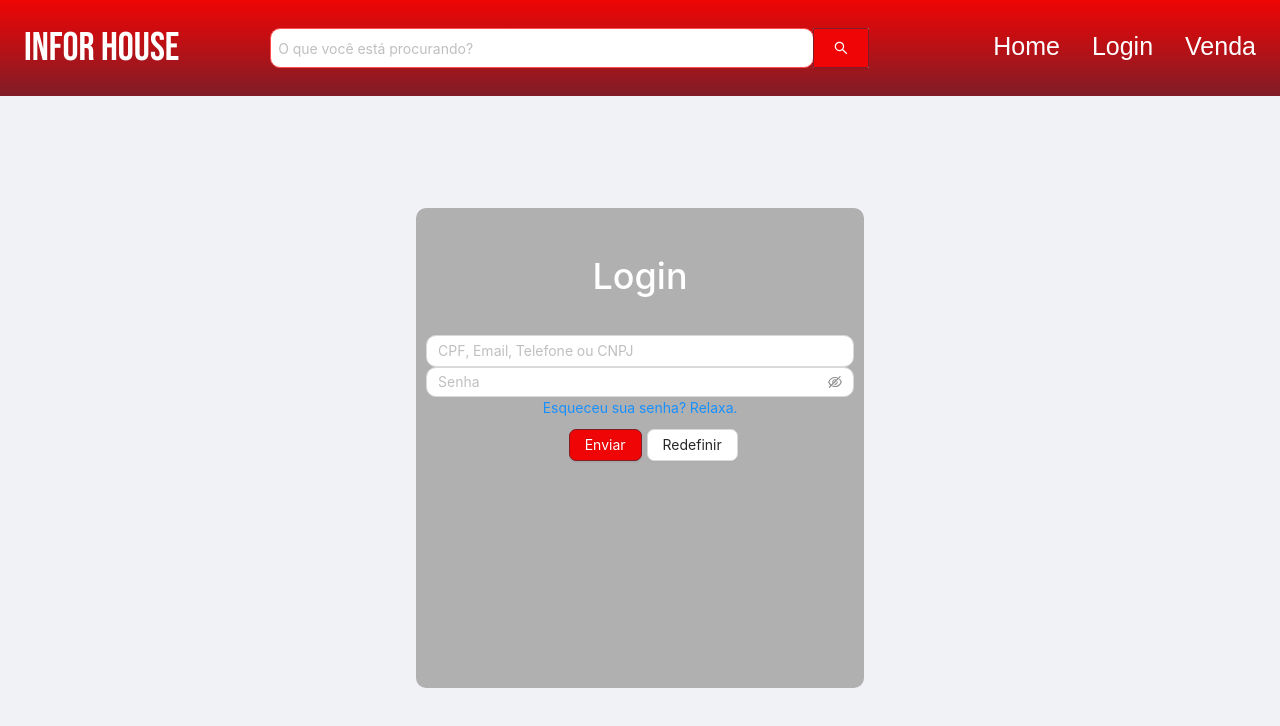
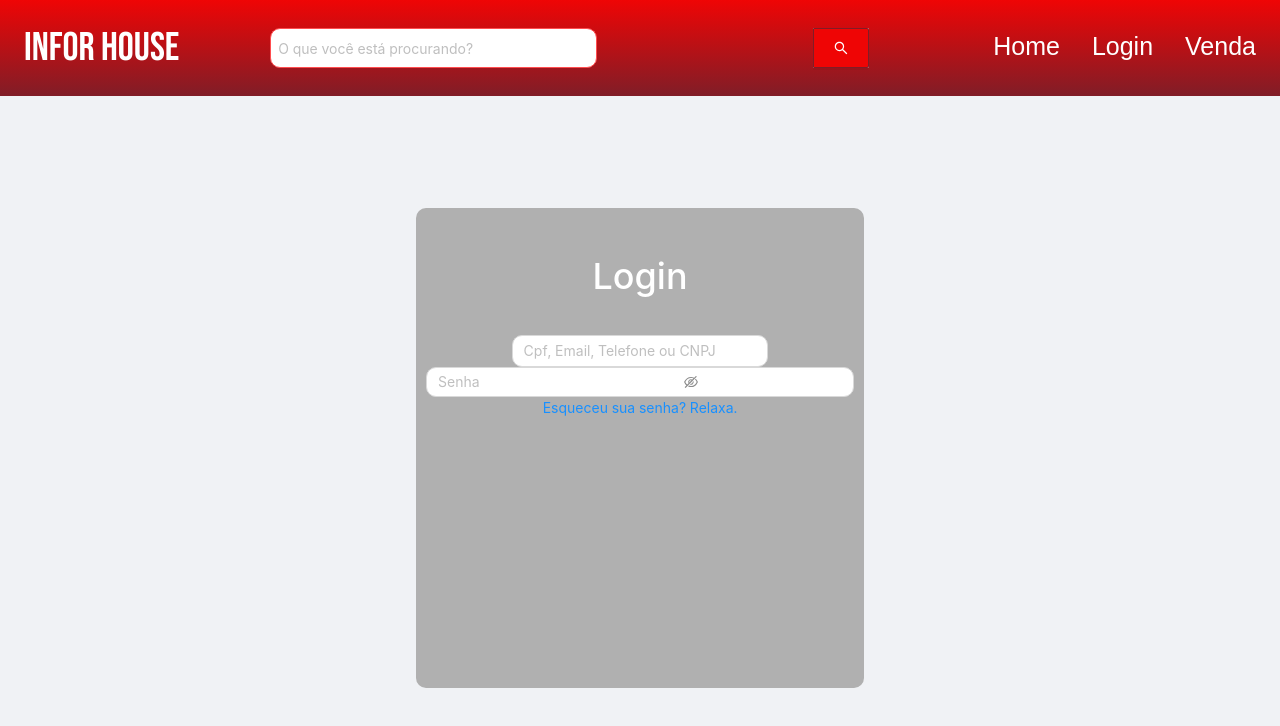
Before and after one commit to IuryMT/EstagioInforHouse, a React (Create React App) app: page /Login in a window 1280 px wide. Shown: the top 726 px of the page. Built offline with nearby package versions, Linux system fonts and the light colour scheme.

Commit message:
alteração

```diff
--- a/src/components/InputFilter.js
+++ b/src/components/InputFilter.js
@@ -1,5 +1,5 @@
 import React, { useState, useCallback } from 'react';
-import { Button, Form, Input, Select, Space } from 'antd';
+import { Button, Form, Input, Select } from 'antd';
 import { Layout } from 'antd';
 const { Option } = Select;
 const layout = {
@@ -168,20 +168,20 @@ export function InputFilter() {
         e.currentTarget.value = value;
     }, [])
 
-    const onFinish = (values) => {
-        console.log(values);
-    };
+    // const onFinish = (values) => {
+    //     console.log(values);
+    // };
 
     const onReset = () => {
         form.resetFields();
     };
 
-    const onFill = () => {
-        form.setFieldsValue({
-            note: 'Hello world!',
-            gender: 'male',
-        });
-    };
+    // const onFill = () => {
+    //     form.setFieldsValue({
+    //         note: 'Hello world!',
+    //         gender: 'male',
+    //     });
+    // };
 
 
 
--- a/src/components/InputMasc.js
+++ b/src/components/InputMasc.js
@@ -6,79 +6,67 @@ export function InputMasc(e) {
     const [complet, setComplet] = useState('');
 
     const handleComplet = (e) => {
-        // CPF value
-        console.log(complet)
-        let value = e.currentTarget.value;
-        console.log(value);
-        let caractere = e.currentTarget.value;
-        console.log(caractere)
-        let cpf = caractere.length;
 
-        const validarCPF = (cpf) => {
-            console.log('passou 02')
-            if (cpf === 0) return false;
-            console.log('passou 03')
+        let inputValue = e.currentTarget.value;
+        let inputSize = inputValue.length;
 
-            // Elimina CPFs inválidos conhecidos
-            if (cpf != 11 ||
-                caractere == "00000000000" ||
-                caractere == "11111111111" ||
-                caractere == "22222222222" ||
-                caractere == "33333333333" ||
-                caractere == "44444444444" ||
-                caractere == "55555555555" ||
-                caractere == "66666666666" ||
-                caractere == "77777777777" ||
-                caractere == "88888888888" ||
-                caractere == "99999999999") {
-                console.log('passou 04')
+        const Cpf_validation = (inputSize) => {
+            if (inputSize === 0) return false;
+
+            // Elimina Cpfs inválidos conhecidos
+            if (inputSize != 11 ||
+                inputValue == "00000000000" ||
+                inputValue == "11111111111" ||
+                inputValue == "22222222222" ||
+                inputValue == "33333333333" ||
+                inputValue == "44444444444" ||
+                inputValue == "55555555555" ||
+                inputValue == "66666666666" ||
+                inputValue == "77777777777" ||
+                inputValue == "88888888888" ||
+                inputValue == "99999999999") {
                 return false;
             }
-            // Valida 1  digito, soma os números até a penultima casa, e verifica a condição com último caracter
+            // Valida 1º digito, soma os números até a penultima casa, e verifica a condição com último caractere
             let i = 0;
             let add = 0;
-            for (i = 0; i < 9; i++)
-                add += parseInt(caractere.charAt(i)) * (10 - i);
+            for (i = 0; i < 9; i++) add += parseInt(inputValue.charAt(i)) * (10 - i);
 
             let rev = 11 - (add % 11);
             if (rev === 10 || rev === 11)
                 rev = 0;
-            if (rev != parseInt(caractere.charAt(9))) {
-                console.log('passou 06')
-
+            if (rev != parseInt(inputValue.charAt(9))) {
                 return false;
             }
-            // Valida 2o digito, soma todos os números, verifica com penultimo caracter
+
+            // Valida 2º dígito, soma todos os números, verifica com penúltimo caractere
             add = 0;
             for (i = 0; i < 10; i++)
-                add += parseInt(caractere.charAt(i)) * (11 - i);
+                add += parseInt(inputValue.charAt(i)) * (11 - i);
             rev = 11 - (add % 11);
             if (rev === 10 || rev === 11)
                 rev = 0;
-            if (rev != parseInt(caractere.charAt(10))) {
-                console.log(rev, caractere.charAt(10))
-                console.log('passou 07')
-
-                return false;
-            }
+            if (rev != parseInt(inputValue.charAt(10))) return false;
             else {
                 return true;
             }
 
         }
 
-        const telefone_validation = (cpf) => {
-            //retira todos os caracteres menos os números
-            caractere = caractere.replace(/\D/g, '');
-            // verifica se tem a quantidade de números correto
-            if (!(cpf >= 10 && cpf <= 11)) return false;
+        const phone_validation = (inputSize) => {
+            // Retira todos os caracteres menos os números
+            inputValue = inputValue.replace(/\D/g, '');
+            // Verifica se tem a quantidade de números correta
+            if (!(inputSize >= 10 && inputSize <= 11)) return false;
 
-            //Se tiver 11 caracteres, verificar se começa com 9 o celular
-            if (cpf == 11 && parseInt(caractere.substring(2, 3)) != 9) return false;
+            // Se tiver 11 caracteres, verificar se começa com 9 o celular
+            if (inputSize == 11 && parseInt(inputValue
+                .substring(2, 3)) != 9) return false;
 
-            //verifica se não é nenhum numero digitado errado (propositalmente)
+            // Verifica se não é nenhum número digitado errado (propositalmente)
             for (var n = 0; n < 10; n++) {
-                if (caractere == new Array(11).join(n) || caractere == new Array(12).join(n)) return false;
+                if (inputValue == new Array(11).join(n) || inputValue
+                    == new Array(12).join(n)) return false;
             }
             //DDDs validos
             var codigosDDD = [11, 12, 13, 14, 15, 16, 17, 18, 19,
@@ -90,31 +78,32 @@ export function InputMasc(e) {
                 86, 87, 88, 89, 91, 92, 93, 94, 95,
                 96, 97, 98, 99];
             // verifica se o DDD é valido
-            if (codigosDDD.indexOf(parseInt(caractere.substring(0, 2))) == -1) return false;
+            if (codigosDDD.indexOf(parseInt(inputValue
+                .substring(0, 2))) == -1) return false;
 
             //  Verifica se o numero é realmente válido.
             if (new Date().getFullYear() < 2017) return true;
-            if (cpf == 10 && [2, 3, 4, 5, 7].indexOf(parseInt(caractere.substring(2, 3))) == -1) return false;
+            if (inputSize == 10 && [2, 3, 4, 5, 7].indexOf(parseInt(inputValue
+                .substring(2, 3))) == -1) return false;
 
             return true;
         }
 
-        const isNumber = (caractere) => {
-            return !isNaN(parseFloat(caractere)) && isFinite(caractere);
-        }
+        // const isNumber = (inputValue) => {
+        //     return !isNaN(parseFloat(inputValue)) && isFinite(inputValue);
+        // }
 
 
-        console.log("passou 01")
-        if (cpf === 11 && (/[a-zA-Z]/).test(caractere) === false) {
+        if (inputSize === 11 && (/[a-zA-Z]/).test(inputValue) === false) {
 
 
-            if (telefone_validation(cpf) === true) {
+            if (phone_validation(inputSize) === true) {
                 let value = e.currentTarget.value;
                 value = value.replace(/^(\d{0})(\d{2})(\d{1})(\d{4})(\d{4})/, "$1($2) $3 $4-$5")
                 e.currentTarget.value = value;
             }
 
-            else if (validarCPF(cpf) === true) {
+            else if (Cpf_validation(inputSize) === true) {
                 let value = e.currentTarget.value;
                 value = value.replace(/^(\d{3})(\d{3})(\d{3})(\d{2})/, "$1.$2.$3-$4")
                 e.currentTarget.value = value;
@@ -123,16 +112,13 @@ export function InputMasc(e) {
         }
         else {
 
-            if ((/[a-zA-Z]/).test(caractere) === true) {
-                let car_replaced = caractere.replace(/(\.)|(\/)|(\-)/g, '')
-                console.log('email')
-                console.log(isNumber(caractere));
+            if ((/[a-zA-Z0-9]+@[a-zA-Z0-9]+\.[A-Za-z]+$/).test(inputValue) === true) {
+                let car_replaced = inputValue.replace(/(\.)|(\/)|(\-)/g, '')
                 e.currentTarget.value = car_replaced;
             }
             else {
-                let car_replaced = caractere.replace(/\D/g, '')
+                let car_replaced = inputValue.replace(/\D/g, '')
                 if (car_replaced.length === 14) {
-                    console.log("CNPJ")
                     car_replaced = car_replaced.replace(/^(\d{2})(\d{3})(\d{3})(\d{4})(\d{2})/, "$1.$2.$3/$4-$5")
                     e.currentTarget.value = car_replaced;
                     e.currentTarget.maxLength = 14;
@@ -142,10 +128,10 @@ export function InputMasc(e) {
     }
 
 
-        return (
-            <>
-                <Input placeholder='CPF, Email, Telefone ou CNPJ' onKeyUp={handleComplet} value={complet} onChange={(event) => setComplet(event.target.value)} />
-            </>
-        )
+    return (
+        <>
+            <Input placeholder='Cpf, Email, Telefone ou CNPJ' onKeyUp={handleComplet} value={complet} onChange={(event) => setComplet(event.target.value)} />
+        </>
+    )
 
-    }
+}
--- a/src/components/Login.js
+++ b/src/components/Login.js
@@ -1,11 +1,9 @@
 import './css/Login2.scss';
-import { Button, Form, Input, Select, Space } from 'antd';
+import { Button, Form, Input, Space } from 'antd';
 import { EyeInvisibleOutlined, EyeTwoTone } from '@ant-design/icons';
 import { InputMasc } from './InputMasc';
-import { InputFilter } from './InputFilter';
-import React, { useState, useCallback } from 'react';
+import React from 'react';
 import { Layout } from 'antd';
-// const { Option } = Select;
 const layout = {
     labelCol: {
         span: 8,
@@ -25,7 +23,6 @@ const { Content } = Layout;
 
 export const Login = () => {
     const [form] = Form.useForm();
-    const [complet, setComplet] = useState('');
     // const [values, setValues] = useState({});
 
 
@@ -34,49 +31,16 @@ export const Login = () => {
     };
 
 
-
-
-
     return (
         <>
             <Layout>
                 <Content>
                     <div className='formLogin'>
                         <h1 className='h1'>Login</h1>
-                        {/* <Form.Item
-                            name="gender"
-                            label="Tipo de Dado"
-                            rules={[
-                                {
-                                    required: true,
-                                },
-                            ]}
-                        >
-                            <Select
-                                placeholder="Selecione a opção de Login"
-                                onChange={onGenderChange}
-                                allowClear
-                            >
-                                <Option value="Email">Email</Option>
-                                <Option value="CNPJ">CNPJ</Option>
-                                <Option value="Telefone">Telefone</Option>
-                                <Option value="CPF">CPF</Option>
-                            </Select>
-                        </Form.Item> */}
-                        <Form {...layout} form={form} name="control-hooks">
+
+                        {/* <Form {...layout} form={form} name="control-hooks"> */}
                             <InputMasc  />
 
-
-
-                            {/* <Input type={tipo} value={cpf} onKeyUp={handleKeyUpCpf} placeholder="999-999-999-99"
-                                onChange={(event) => setCpf(event.target.value)} className={`input ${cpfOn === true && 'active'}`} />
-                            <Input type={tipo} value={cnpj} onKeyUp={handleKeyUpCnpj} placeholder="99-999-999/9999-99"
-                                onChange={(event) => setCnpj(event.target.value)} className={`input ${cnpjOn === true && 'active'}`} />
-                            <Input type={tipo} value={tel} onKeyUp={handleKeyUpTel} placeholder="(99) 99999-9999"
-                                onChange={(event) => setTel(event.target.value)} className={`input ${telefoneOn === true && 'active'}`} />
-
-                            <Input type={tipo} value={email} placeholder="example@gmail.com"
-                                onChange={(event) => setEmail(event.target.value)} className={`input ${emailOn === true && 'active'}`} /> */}
                             <br></br>
                             <Space direction="vertical">
                                 <Input.Password
@@ -91,7 +55,7 @@ export const Login = () => {
                             </Space>
 
 
-                            <Form.Item
+                            {/* <Form.Item
                                 noStyle
                                 shouldUpdate={(prevValues, currentValues) => prevValues.gender !== currentValues.gender}
                             >
@@ -110,24 +74,24 @@ export const Login = () => {
                                         </Form.Item>
                                     ) : null
                                 }
-                            </Form.Item>
+                            </Form.Item> */}
 
                             <a className="login-form-forgot" href="">
                                 Esqueceu sua senha? Relaxa.
                             </a>
 
-                            <Form.Item {...tailLayout}>
+                            {/* <Form.Item {...tailLayout}>
                                 <Button type="primary" htmlType="submit">
                                     Enviar
                                 </Button>
                                 <Button htmlType="button" onClick={onReset}>
                                     Redefinir
-                                </Button>
+                                </Button> */}
                                 {/* <Button type="link" htmlType="button" onClick={onFill}>
                         Fill form
                     </Button> */}
-                            </Form.Item>
-                        </Form>
+                            {/* </Form.Item>
+                        </Form> */}
                         {/* <div className='content'>
                 <form onSubmit={handleSubmit} className="Formulario">
                     <h1>Login</h1>
--- a/src/components/css/Login2.scss
+++ b/src/components/css/Login2.scss
@@ -23,10 +23,6 @@
     margin-bottom: 10px !important;
     border-radius: 10px;
     margin-bottom: 10px;
-}
-
-input.ant-input {
-    font-size: inherit !important;
 }
 
 .input.active {
@@ -84,8 +80,9 @@ input.false {
 }
 
 .ant-input {
-    width: 100% !important;
+    width: 60% !important;
     border-radius: 10px !important;
+    font-size: inherit !important;
 }
 
 ///////////////////////////////////////////////////////Wario
```
